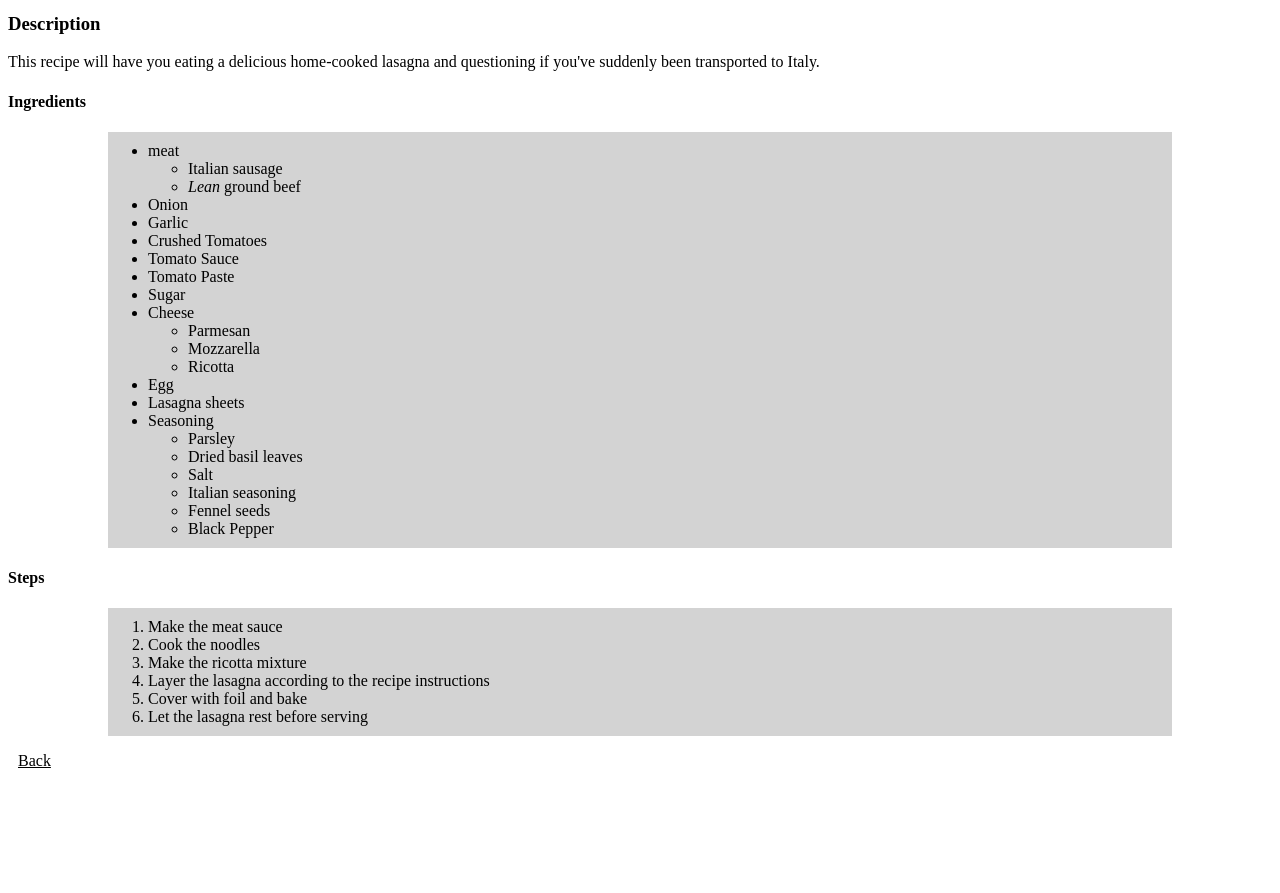
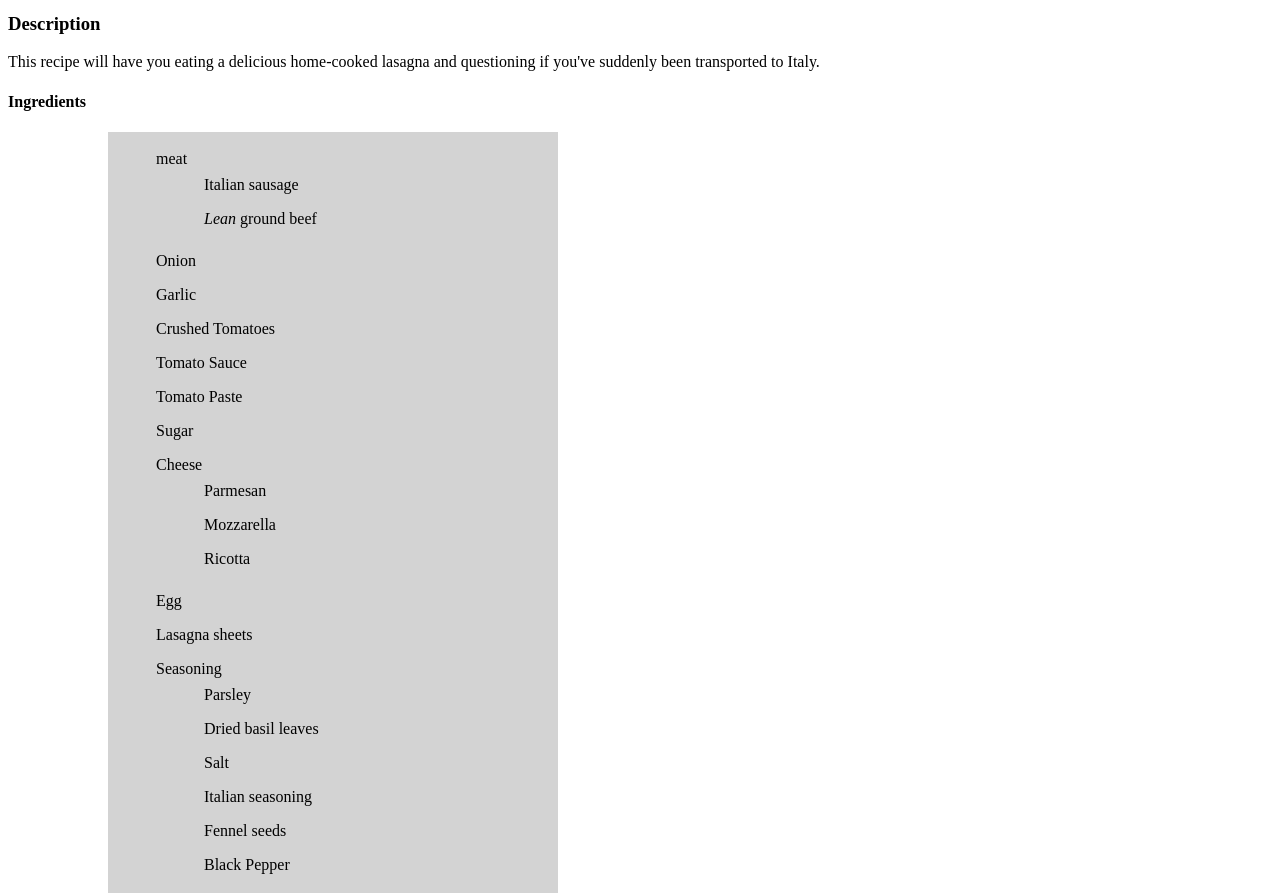
Before and after one commit to DThompson93/odin-recipes, a plain HTML site: page recipes/lasagna.html in a window 1280 px wide. Shown: the part 440-1333 px from the top of the page. Before the commit the page ends 1218 px from the top, so only its background shows below. Drawn offline with Linux system fonts and the light colour scheme.

Commit message:
Add Display styles
Added Display style to the CSS for the images and links

```diff
--- a/styles.css
+++ b/styles.css
@@ -1,6 +1,8 @@
 a {
     color: black;
     margin: 10px;
+    display: block;
+    /* Added Block box to move links onto separate lines. */
 }
 
 h1 {
@@ -22,9 +24,12 @@ h1 {
 .points {
     background-color: lightgray;
     margin-left: 100px;
-    margin-right: 100px;
+    /* margin-right: 100px; */
     padding-top: 10px;
     padding-bottom: 10px;
+    padding-right: 10px;
+    border: 2px;
+    width: 400px;
 }
 
 /* Added a background colour to the lists */
@@ -32,3 +37,14 @@ h1 {
 .links {
     text-align: center;
 }
+
+li {
+    border: 2px;
+    padding: 0.5em
+}
+/* Added better spacing within the page for the lists */
+
+ul {
+    list-style: none;
+}
+/* Removed bullet points from unordered lists */
```
